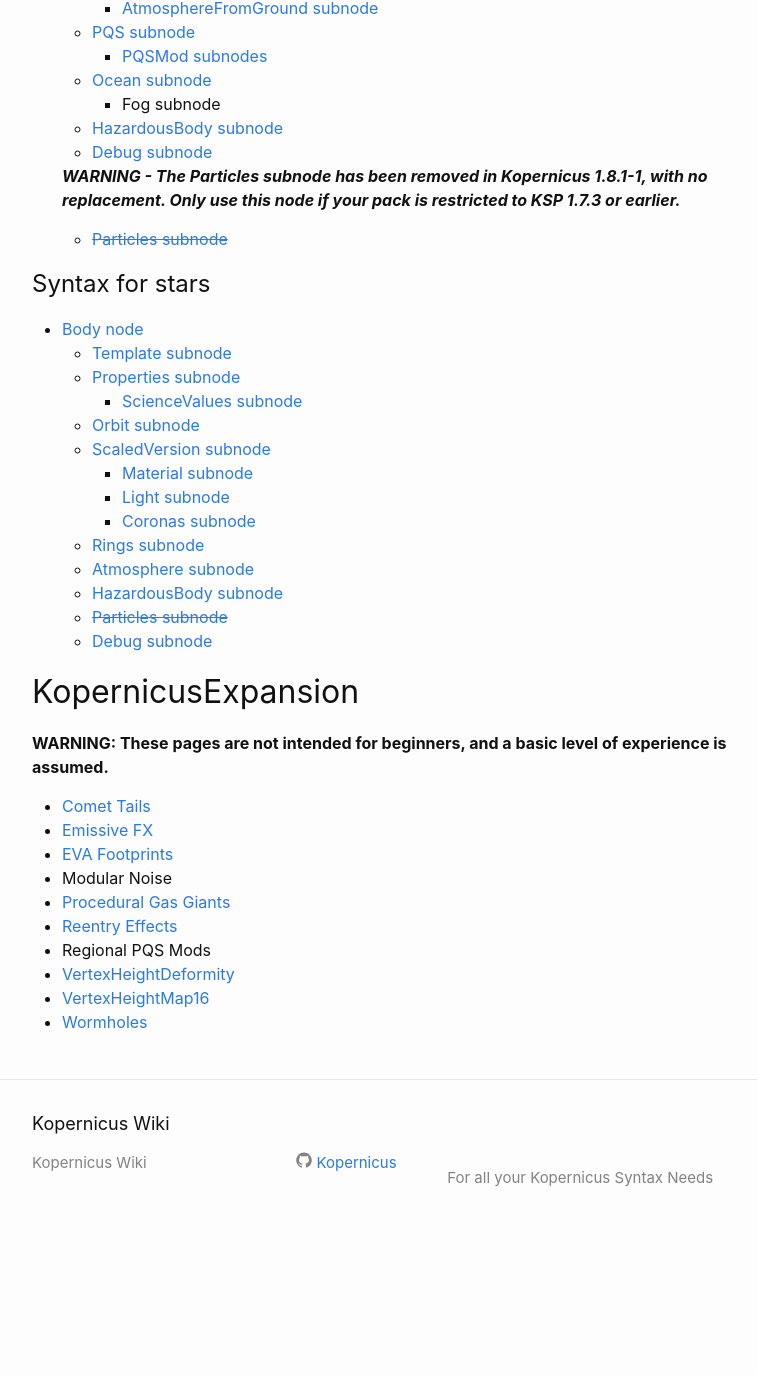
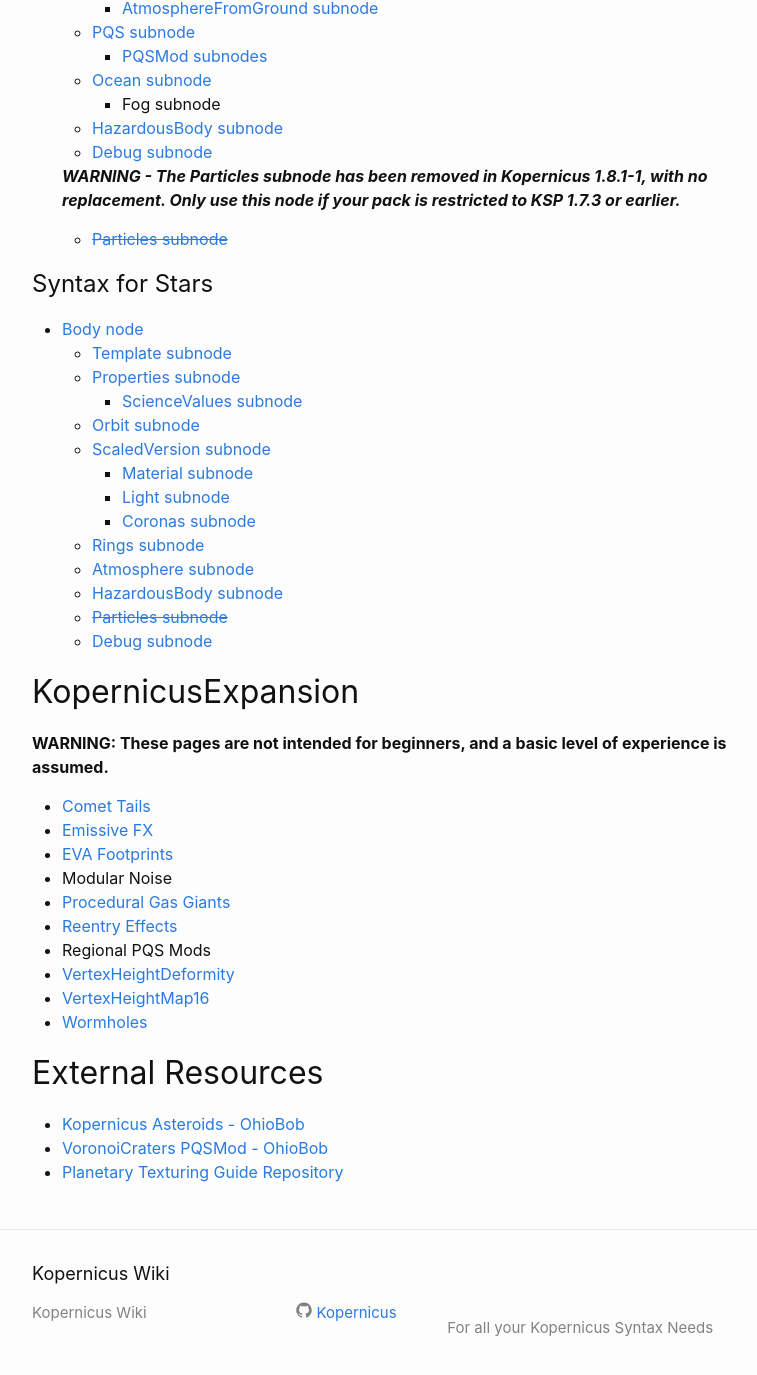
Before and after one commit to Kopernicus/wiki, a Jekyll site: the page built from index.md, in a window 1280 px wide and 1400 px high, scrolled down 700 px. Shown: the top 1375 px of the window, without its empty margins (238-995 px from the left). Built offline with Jekyll 4.4.1, drawn with Linux system fonts in a browser that asks for light colours; before the commit the page ends 1950 px from its top, so only the background shows below that; some of the changed text lies outside the part shown.

Commit message:
Initial list of external resources
VoronoiCraters should be moved to PQSMods eventually

```diff
--- a/index.md
+++ b/index.md
@@ -18,7 +18,7 @@ subtitle: A mod to modify the planetary system used by KSP
 * [A Beginner's Guide to Kopernicus: The Basics](https://forum.kerbalspaceprogram.com/index.php?/topic/129540-a-beginners-guide-to-kopernicus-the-basics/)
 * [Data Types]({{ site.baseurl }}{% link main/datatypes.md %})
 
-## Syntax for planets
+## Syntax for Planets
 * [Body node]({{ site.baseurl }}{% link main/Body.md %})
   + [Template subnode]({{ site.baseurl }}{% link main/Template.md %})
   + [Properties subnode]({{ site.baseurl }}{% link main/Properties.md %})
@@ -41,7 +41,7 @@ subtitle: A mod to modify the planetary system used by KSP
   ***WARNING - The Particles subnode has been removed in Kopernicus 1.8.1-1, with no replacement. Only use this node if your pack is restricted to KSP 1.7.3 or earlier.***
   + [~~Particles subnode~~]({{ site.baseurl }}{% link main/Particles.md %})
 
-## Syntax for stars
+## Syntax for Stars
 * [Body node]({{ site.baseurl }}{% link main/Body.md %})
   + [Template subnode]({{ site.baseurl }}{% link main/Template.md %})
   + [Properties subnode]({{ site.baseurl }}{% link main/Properties.md %})
@@ -69,3 +69,8 @@ subtitle: A mod to modify the planetary system used by KSP
 * [VertexHeightDeformity]({{ site.baseurl }}{% link kex/VertexHeightDeformity.md %})
 * [VertexHeightMap16]({{ site.baseurl }}{% link kex/VertexHeightMap16.md %})
 * [Wormholes]({{ site.baseurl }}{% link kex/Wormholes.md %})
+
+# External Resources
+* [Kopernicus Asteroids - OhioBob](https://www.dropbox.com/s/lag8opde3zimjqc/KopernicusAsteroids.pdf?dl=0)
+* [VoronoiCraters PQSMod - OhioBob](https://www.dropbox.com/s/fnd0bblv5otqlhc/KSP_VoronoiCraters.pdf?dl=0)
+* [Planetary Texturing Guide Repository](https://forum.kerbalspaceprogram.com/index.php?/topic/165285-planetary-texturing-guide-repository/)
```
